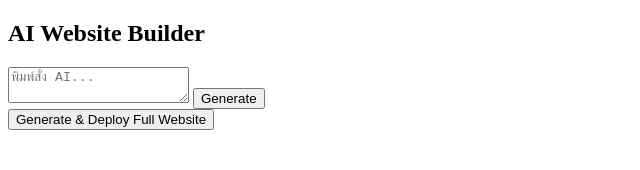
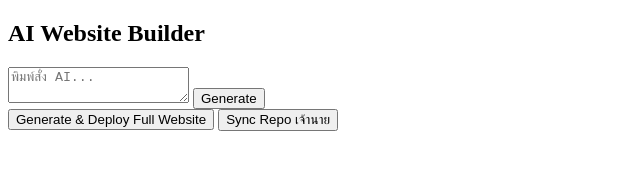
Before and after one commit to allitem/auto-web-builder, a website with bundled scripts: page client/index.html in a window 1280 px wide. Shown: the whole page, without its empty margins (0-640 px from the left). Built offline with nearby package versions, Linux system fonts and the light colour scheme; files whose address does not match are found by name.

Commit message:
Add syncRepo button to index.html

```diff
--- a/client/index.html
+++ b/client/index.html
@@ -14,3 +14,4 @@
 </body>
 </html>
 <button onclick="buildFull()">Generate & Deploy Full Website</button>
+<button onclick="syncRepo()">Sync Repo เจ้านาย</button>
```
